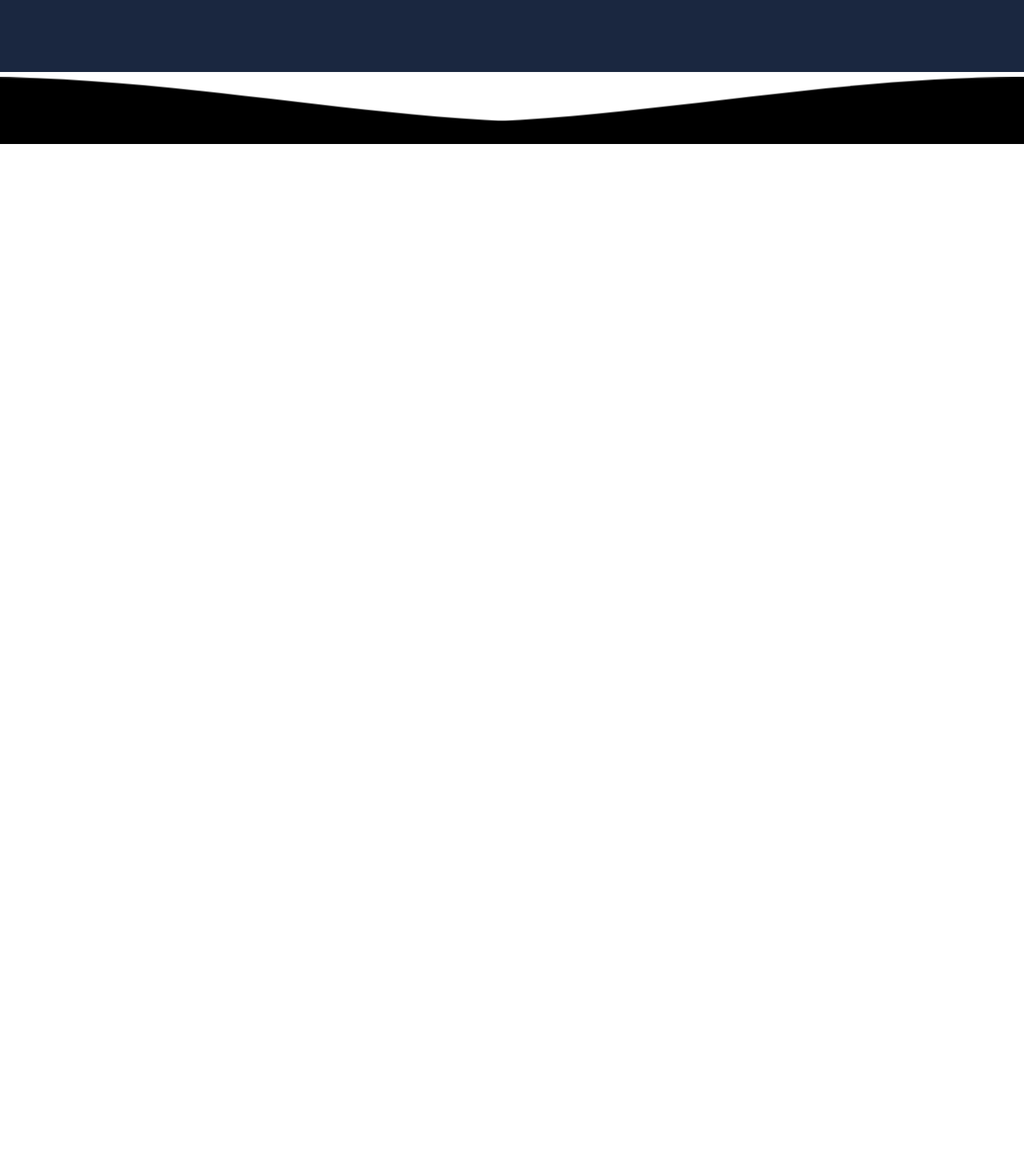
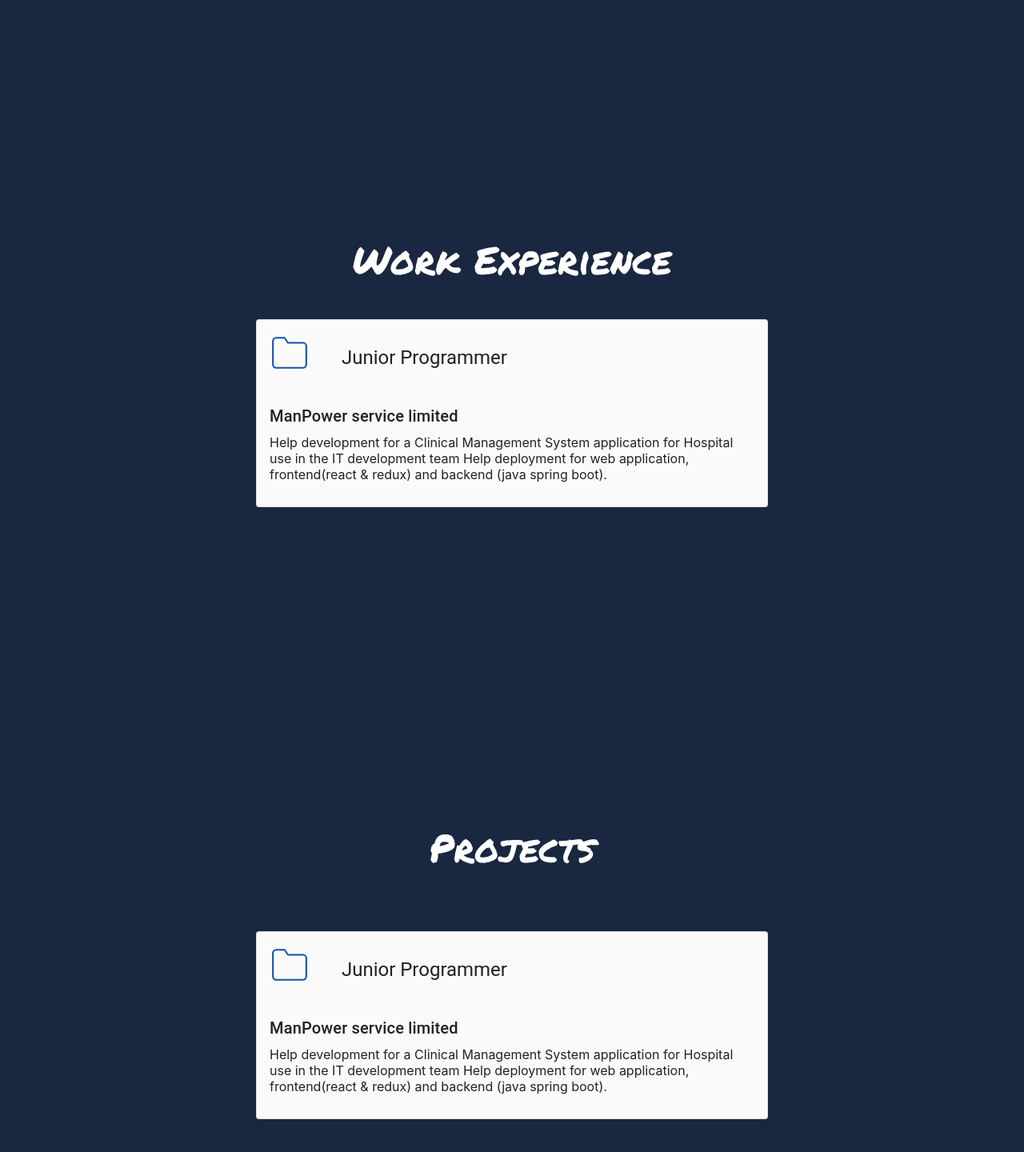
Before and after one commit to YinHk-myProject/my-landing-page, a React (Create React App) app: page / in a window 1280 px wide. Shown: the part 1810-3250 px from the top of the page at 80% size. Before the commit the page ends 1990 px from the top, so only its background shows below. Built offline with nearby package versions, Linux system fonts and the light colour scheme; a web font is replaced by a local one.

Commit message:
feat: change

```diff
--- /dev/null
+++ b/src/components/Experience.js
@@ -0,0 +1,90 @@
+import React, { useEffect } from 'react'
+import { Typography, Grid, Card, CardHeader, CardContent } from "@mui/material";
+import { motion } from "framer-motion";
+import { makeStyles } from "@mui/styles";
+
+
+const useStyles = makeStyles(() => ({
+    wrapper: {
+      width: '100%',
+      minHeight: 700,
+      display: 'flex',
+      flexDirection: 'column',
+      justifyContent: 'center',
+      alignItems: 'center',
+      backgroundColor: '#1a2740'
+    },
+    title: {
+      display: 'flex',
+      justifyContent: 'center',
+      color: '#FFFFFF',
+      marginTop: 100,
+      marginBottom: 20
+    },
+    text: {
+       fontFamily: "'Permanent Marker', cursive"
+    },
+    cardWrapper: {
+      backgroundColor: '#fafafa',
+      marginTop: 10,
+      marginBottom: 50,
+      'justify-self': 'center',
+      minWidth: '50%'
+    },
+    cardTitle: {
+      display: 'flex',
+      flexDirection: 'row',
+      justifyContent: 'start',
+      alignItems: 'start'
+    },
+    cardContent: {
+        display: 'flex',
+        flexDirection: 'column',
+        justifyContent: 'start',
+        alignItems: 'start'
+    }
+
+}));
+
+
+const Experience = () => {
+    const classes = useStyles();
+
+    return (
+      <div className={classes.wrapper} id="experience">
+        <motion.div className={classes.title}>
+          <Typography className={classes.text}  gutterBottom variant="h3" component="h3">
+            Work Experience
+          </Typography>
+        </motion.div>
+        <Grid container space={2} sx={{ maxWidth: '50%', display: 'flex', justifyContent: 'space-evenly', alignItems: 'center', flexDirection: 'row'}}>
+         <Grid item xs={12}>
+         <Card variant="outlined" className={classes.cardWrapper}>
+          <CardHeader
+            title={
+                <div className={classes.cardTitle}>
+                 <svg width="50" xmlns="http://www.w3.org/2000/svg" role="img" viewBox="0 0 24 24" fill="none" stroke="#1152AD" stroke-width="1" stroke-linecap="round" stroke-linejoin="round" ><title>Folder</title><path d="M22 19a2 2 0 0 1-2 2H4a2 2 0 0 1-2-2V5a2 2 0 0 1 2-2h5l2 3h9a2 2 0 0 1 2 2z"></path></svg>
+                 <Typography gutterBottom variant="h5" component="h5" sx={{marginTop: 2, marginLeft: 5}}>
+                    Junior Programmer
+                 </Typography>
+                </div>
+            }
+          />
+          <CardContent className={classes.cardContent}>
+            <Typography gutterBottom variant="h6" component="h6">
+                ManPower service limited
+            </Typography>
+            <Typography gutterBottom variant="body" component="p">
+               Help development for a Clinical Management System application for Hospital use in the IT
+               development team Help deployment for web application,
+               frontend(react & redux) and backend (java spring boot).
+            </Typography>
+          </CardContent>
+         </Card>
+         </Grid>
+        </Grid>
+      </div>
+    );
+};
+
+export default Experience;
--- a/src/components/FooterSection.js
+++ b/src/components/FooterSection.js
@@ -42,7 +42,7 @@ const socialIcons = [
         </svg>
       ),
       label: "Github",
-      href: "https://github.com/dunky11/react-saas-template",
+      href: "https://github.com/YinHk",
     },
     {
       icon: (
@@ -74,31 +74,15 @@ const socialIcons = [
         </svg>
       ),
       label: "LinkedIn",
-      href: "https://www.linkedin.com/",
-    },
-    {
-      icon: (
-        <svg
-          role="img"
-          width="24px"
-          height="24px"
-          viewBox="0 0 24 24"
-          xmlns="http://www.w3.org/2000/svg"
-        >
-          <title>Twitter</title>
-          <path d="M23.954 4.569c-.885.389-1.83.654-2.825.775 1.014-.611 1.794-1.574 2.163-2.723-.951.555-2.005.959-3.127 1.184-.896-.959-2.173-1.559-3.591-1.559-2.717 0-4.92 2.203-4.92 4.917 0 .39.045.765.127 1.124C7.691 8.094 4.066 6.13 1.64 3.161c-.427.722-.666 1.561-.666 2.475 0 1.71.87 3.213 2.188 4.096-.807-.026-1.566-.248-2.228-.616v.061c0 2.385 1.693 4.374 3.946 4.827-.413.111-.849.171-1.296.171-.314 0-.615-.03-.916-.086.631 1.953 2.445 3.377 4.604 3.417-1.68 1.319-3.809 2.105-6.102 2.105-.39 0-.779-.023-1.17-.067 2.189 1.394 4.768 2.209 7.557 2.209 9.054 0 13.999-7.496 13.999-13.986 0-.209 0-.42-.015-.63.961-.689 1.8-1.56 2.46-2.548l-.047-.02z" />
-        </svg>
-      ),
-      label: "Twitter",
-      href: "https://www.twitter.com/",
-    },
+      href: "https://www.linkedin.com/in/wing-yin-ng-b6976b229/",
+    }
 ];
 
 const FooterSection = props => {
     const { classes, theme } = props;
 
     return (
-      <footer className={classes.wrapper}>
+      <footer className={classes.wrapper} id="footer">
         <WaveBorder
             upperColor= '#FFFFFF'
             waveColor1= 'rgba(189, 4, 68, .7)'
@@ -139,7 +123,7 @@ const FooterSection = props => {
 
                 <Grid item xs={8} sm={8} md={4} lg={4}>
                     <Typography variant="h6" paragraph className={classes.typography}>
-                        About Me
+                        Contact Me
                     </Typography>
                     <Box display="flex">
                         {socialIcons.map((socialIcon, index) => (
--- /dev/null
+++ b/src/components/Projects.js
@@ -0,0 +1,90 @@
+import React, { useEffect } from 'react'
+import { Typography, Grid, Card, CardHeader, CardContent } from "@mui/material";
+import { motion } from "framer-motion";
+import { makeStyles } from "@mui/styles";
+
+
+const useStyles = makeStyles(() => ({
+    wrapper: {
+      width: '100%',
+      minHeight: 800,
+      display: 'flex',
+      flexDirection: 'column',
+      justifyContent: 'center',
+      alignItems: 'center',
+      backgroundColor: '#1a2740'
+    },
+    title: {
+      display: 'flex',
+      justifyContent: 'center',
+      color: '#FFFFFF',
+      marginTop: 100,
+      marginBottom: 50
+    },
+    text: {
+      fontFamily: "'Permanent Marker', cursive"
+    },
+    cardWrapper: {
+      backgroundColor: '#fafafa',
+      marginTop: 10,
+      marginBottom: 50,
+      'justify-self': 'center',
+      minWidth: '50%'
+    },
+    cardTitle: {
+      display: 'flex',
+      flexDirection: 'row',
+      justifyContent: 'start',
+      alignItems: 'start'
+    },
+    cardContent: {
+      display: 'flex',
+      flexDirection: 'column',
+      justifyContent: 'start',
+      alignItems: 'start'
+    }
+
+}));
+
+
+const Projects = () => {
+    const classes = useStyles();
+
+    return (
+      <div className={classes.wrapper} id="projects">
+        <motion.div className={classes.title}>
+          <Typography className={classes.text}  gutterBottom variant="h3" component="h3">
+            Projects
+          </Typography>
+        </motion.div>
+        <Grid container space={2} sx={{ maxWidth: '50%', display: 'flex', justifyContent: 'space-evenly', alignItems: 'center', flexDirection: 'row'}}>
+         <Grid item xs={12}>
+         <Card variant="outlined" className={classes.cardWrapper}>
+          <CardHeader
+            title={
+                <div className={classes.cardTitle}>
+                 <svg width="50" xmlns="http://www.w3.org/2000/svg" role="img" viewBox="0 0 24 24" fill="none" stroke="#1152AD" stroke-width="1" stroke-linecap="round" stroke-linejoin="round" ><title>Folder</title><path d="M22 19a2 2 0 0 1-2 2H4a2 2 0 0 1-2-2V5a2 2 0 0 1 2-2h5l2 3h9a2 2 0 0 1 2 2z"></path></svg>
+                 <Typography gutterBottom variant="h5" component="h5" sx={{marginTop: 2, marginLeft: 5}}>
+                    Junior Programmer
+                 </Typography>
+                </div>
+            }
+          />
+          <CardContent className={classes.cardContent}>
+            <Typography gutterBottom variant="h6" component="h6">
+                ManPower service limited
+            </Typography>
+            <Typography gutterBottom variant="body" component="p">
+               Help development for a Clinical Management System application for Hospital use in the IT
+               development team Help deployment for web application,
+               frontend(react & redux) and backend (java spring boot).
+            </Typography>
+          </CardContent>
+         </Card>
+         </Grid>
+        </Grid>
+      </div>
+    );
+};
+
+export default Projects;
--- a/src/components/Skills.js
+++ b/src/components/Skills.js
@@ -18,8 +18,8 @@ const useStyles = makeStyles(() => ({
       display: 'flex',
       justifyContent: 'center',
       color: '#FFFFFF',
-      marginTop: 50,
-      marginBottom: 150
+      marginTop: 100,
+      marginBottom: 50
     },
     text: {
        fontFamily: "'Permanent Marker', cursive"
@@ -53,8 +53,6 @@ const skillList = [
 const Skills = () => {
     const classes = useStyles();
 
-
-
     return (
       <div className={classes.wrapper} id="skills">
         <motion.div className={classes.title}>
--- a/src/mainLandingPage/MainLandingPage.js
+++ b/src/mainLandingPage/MainLandingPage.js
@@ -3,7 +3,9 @@ import NavBar from "../components/NavBar";
 import Head from "../components/Head";
 import About from '../components/About';
 import Skills from '../components/Skills';
-import WaveBorder from "../components/WaveBorder";
+import Experience from '../components/Experience';
+import Projects from '../components/Projects';
+import FooterSection from "../components/FooterSection";
 import { motion, useViewportScroll } from "framer-motion";
 
 const MainLandingPage = () => {
@@ -19,7 +21,9 @@ const MainLandingPage = () => {
         <Head />
         <About />
         <Skills />
-        <WaveBorder />
+        <Experience />
+        <Projects />
+        <FooterSection />
       </Fragment>
     );
 };
```
